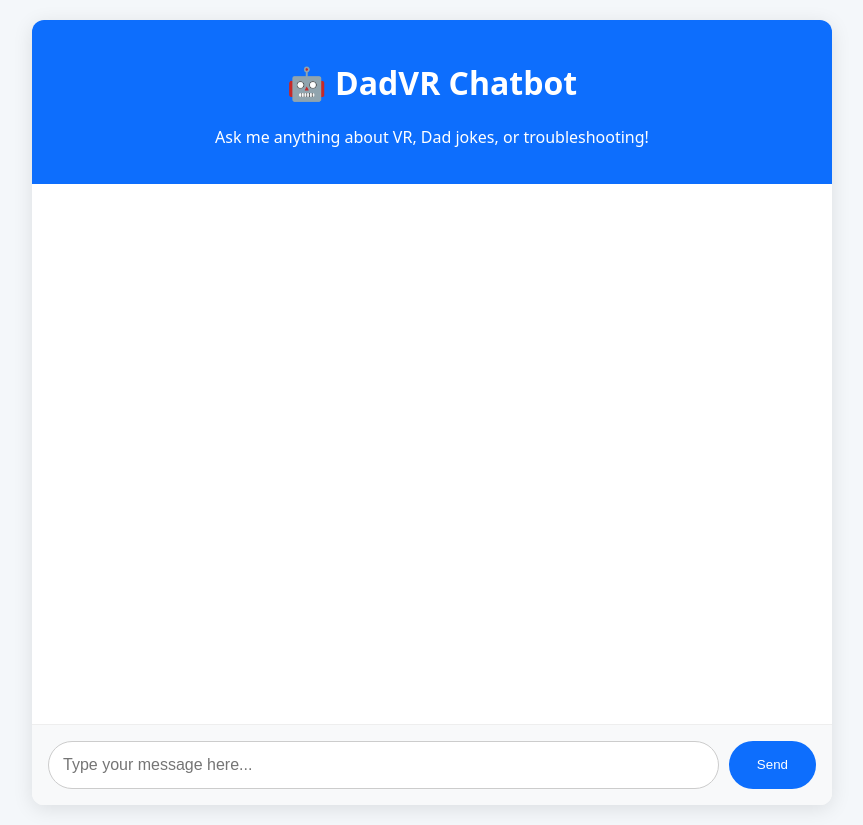
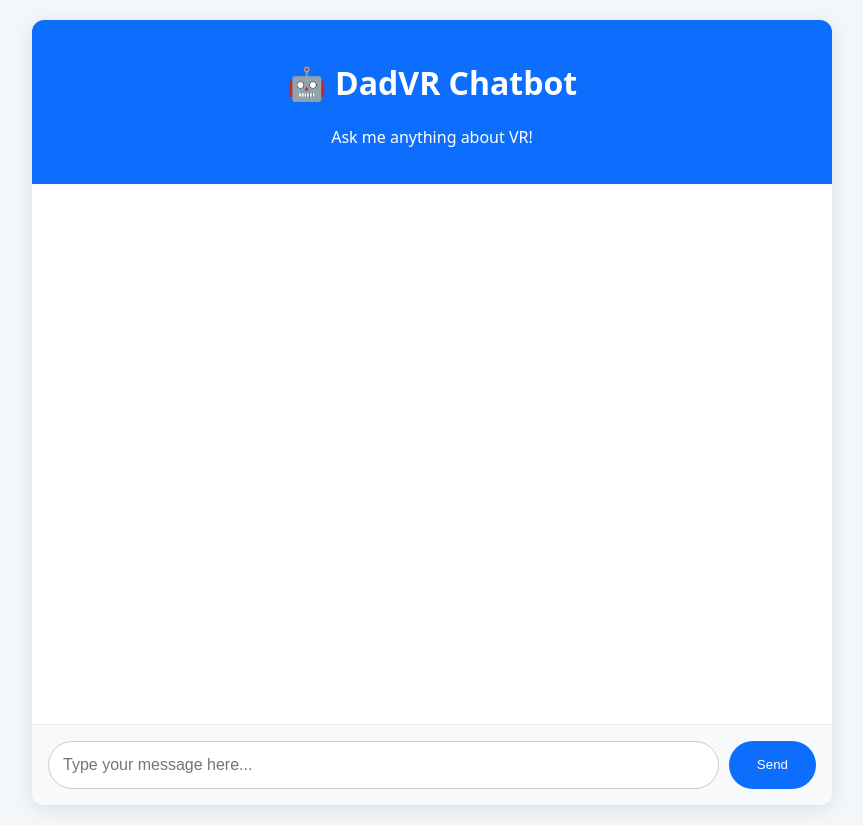
Before and after one commit to DadVRpro/dadvr-chatbot, a plain HTML site: page src/index.html in a window 1280 px wide. Shown: the whole page, without its empty margins (208-1071 px from the left). Drawn offline with Linux system fonts and the light colour scheme.

Commit message:
Update index.html

```diff
--- a/src/index.html
+++ b/src/index.html
@@ -10,7 +10,7 @@
     <div class="container">
         <header>
             <h1>🤖 DadVR Chatbot</h1>
-            <p>Ask me anything about VR, Dad jokes, or troubleshooting!</p>
+            <p>Ask me anything about VR!</p>
         </header>
 
         <div id="chatWindow" class="chat-window"></div>
```
